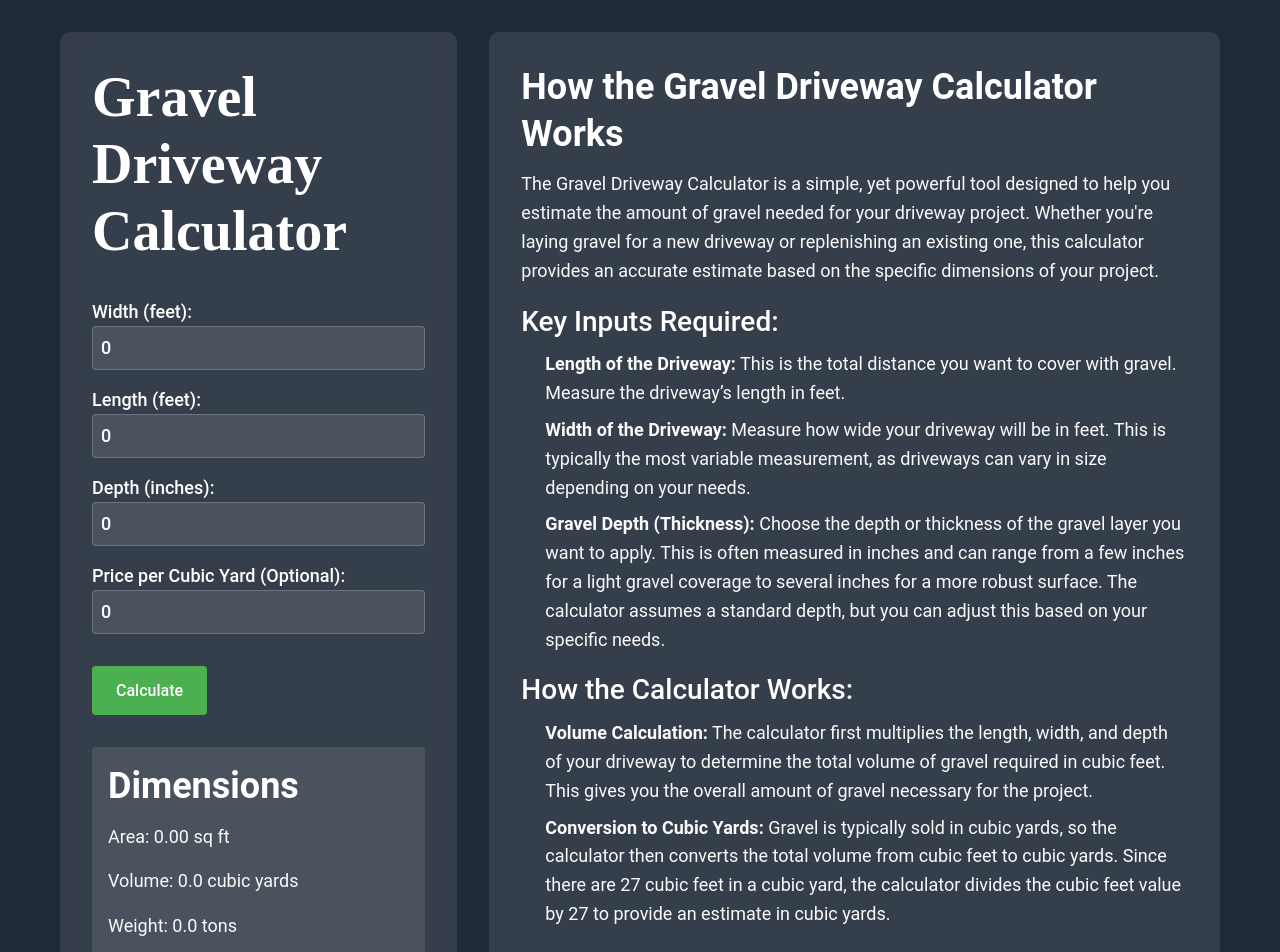
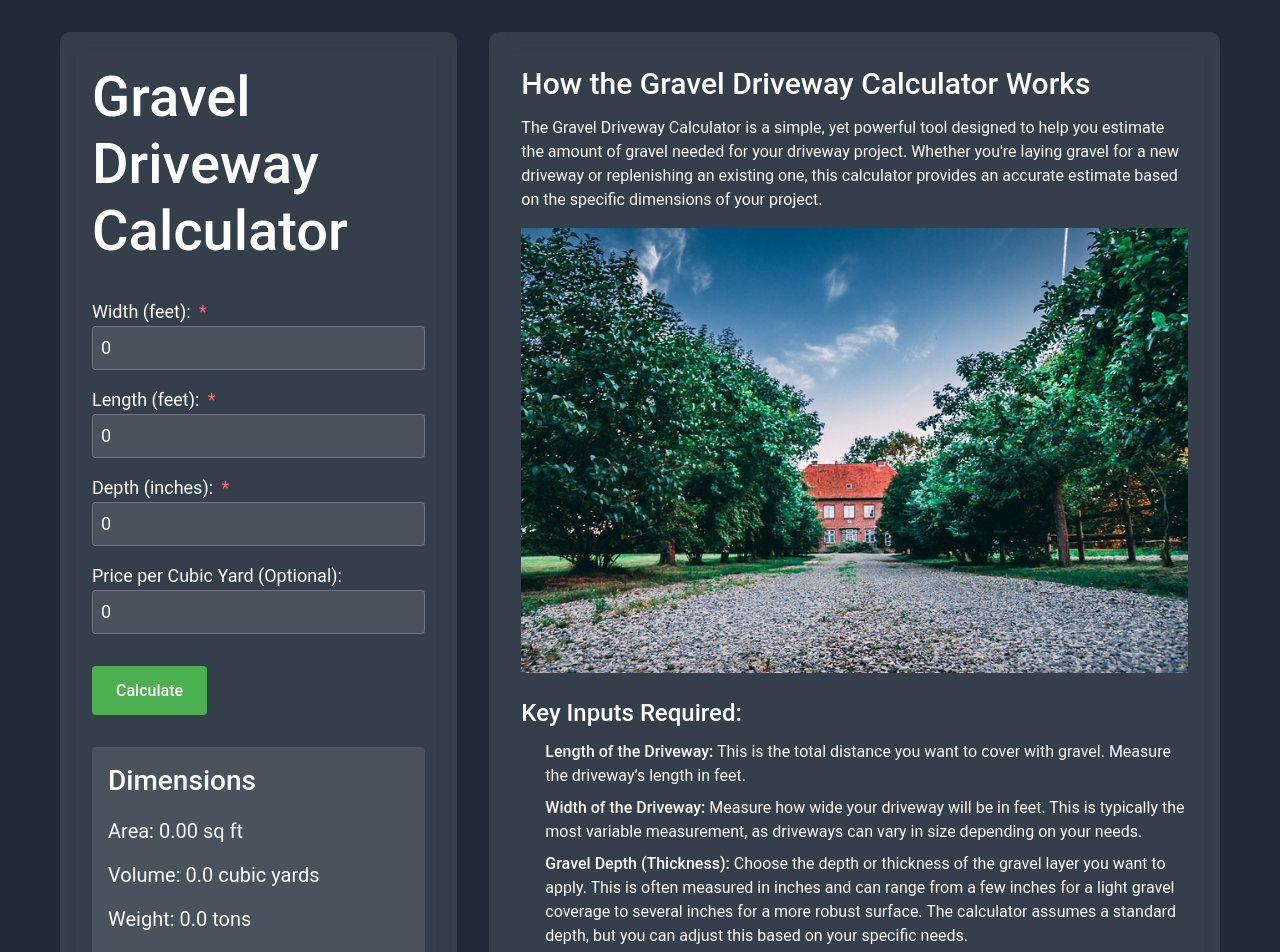
Before and after one commit to mkrizia17/Driveway-Calculator, a Next.js app: page /gravel in a window 1280 px wide. Shown: the top 952 px of the page. Built offline with nearby package versions, Linux system fonts and the light colour scheme.

Commit message:
Gravel 2

```diff
--- a/src/app/gravel/GravelPage.css
+++ b/src/app/gravel/GravelPage.css
@@ -18,6 +18,7 @@ input, button, p, ul, li, h2, h3 {
     background: rgb(31 41 55);  /* This is Tailwind's gray-800 color */
     color: hsl(0 0% 98%);
     padding: 2rem;
+    font-family: 'Roboto', sans-serif;
 }
 
 .content-wrapper {
@@ -42,7 +43,45 @@ input, button, p, ul, li, h2, h3 {
     backdrop-filter: blur(10px);
 }
 
+.info-section h2 {
+    font-family: 'Roboto', sans-serif;
+    font-size: 1.875rem;  /* 30px */
+    font-weight: 500;
+}
+
+.info-section h3 {
+    font-family: 'Roboto', sans-serif;
+    font-size: 1.5rem;    /* 24px */
+    font-weight: 500;
+    margin-top: 1.5rem;
+}
+
+.info-section p {
+    font-family: 'Roboto', sans-serif;
+    font-size: 1rem;      /* 16px */
+    font-weight: 400;
+    line-height: 1.5;
+}
+
+.info-section ul {
+    font-family: 'Roboto', sans-serif;
+    font-size: 1rem;      /* 16px */
+}
+
+.info-section li {
+    font-family: 'Roboto', sans-serif;
+    font-size: 1rem;      /* 16px */
+    font-weight: 400;
+    line-height: 1.5;
+}
+
+.info-section strong {
+    font-weight: 500;
+}
+
 .page-title {
+    font-family: 'Roboto', sans-serif;
+    font-weight: 500;
     color: #ffffff;
     margin-bottom: 2rem;
 }
@@ -55,6 +94,8 @@ input, button, p, ul, li, h2, h3 {
     display: block;
     margin-bottom: 0.5rem;
     color: #ffffff;
+    font-family: 'Roboto', sans-serif;
+    font-weight: 400;
 }
 
 .input-group input {
@@ -75,6 +116,8 @@ input, button, p, ul, li, h2, h3 {
     cursor: pointer;
     font-size: 1rem;
     margin-top: 1rem;
+    font-family: 'Roboto', sans-serif;
+    font-weight: 500;
 }
 
 .calculate-button:hover {
@@ -86,10 +129,13 @@ input, button, p, ul, li, h2, h3 {
     padding: 1rem;
     background: rgba(255, 255, 255, 0.1);
     border-radius: 4px;
+    font-family: 'Roboto', sans-serif;
 }
 
-h2, h3 {
+h2, h3, h4 {
     color: #ffffff;
+    font-family: 'Roboto', sans-serif;
+    font-weight: 500;
 }
 
 ul {
@@ -113,3 +159,61 @@ li {
         flex: 2;
     }
 }
+
+/* Result sections styling */
+.result h2 {
+    font-family: 'Roboto', sans-serif;
+    font-size: 1.75rem;  /* 28px */
+    font-weight: 500;
+    margin-bottom: 1rem;
+}
+
+.result p {
+    font-family: 'Roboto', sans-serif;
+    font-size: 1.25rem;  /* 20px */
+    font-weight: 400;
+    margin-bottom: 0.75rem;
+}
+
+/* Total cost specific styling */
+.total-cost {
+    font-size: 1.75rem;  /* 28px */
+    font-weight: 500;
+}
+
+.warning-text {
+    font-size: 1.25rem;  /* 20px */
+    font-weight: 400;
+    color: #ff6b6b;
+}
+
+/* Formula text can stay slightly smaller */
+.formula-text {
+    font-size: 1.125rem;  /* 18px */
+    font-style: italic;
+    color: hsl(0 0% 70%);
+}
+
+.required {
+    color: #ff6b6b;
+    margin-left: 4px;
+}
+
+/* Remove this if you have it */
+.calculator-section::after {
+    content: none;  /* or just delete this block entirely */
+}
+
+.input-group input::placeholder {
+    color: #666;
+    font-size: 0.9rem;
+}
+
+.input-group input[required]:invalid {
+    border-color: #ff6b6b;
+}
+
+/* Style for the required placeholder */
+.input-group input[required]:invalid::placeholder {
+    color: #ff6b6b;
+}
--- a/src/app/gravel/page.tsx
+++ b/src/app/gravel/page.tsx
@@ -11,17 +11,18 @@ export default function GravelPage() {
     const [totalCost, setTotalCost] = useState<number | null>(null);
     const [volumeInCubicYards, setVolumeInCubicYards] = useState<number | null>(null);
     const [tonsNeeded, setTonsNeeded] = useState<number | null>(null);
+    const [showRequired, setShowRequired] = useState(false);
 
     const calculateGravel = () => {
         if (width <= 0 || length <= 0 || depth <= 0) {
-            alert("Please enter valid positive numbers for all dimensions");
+            setShowRequired(true);
             return;
         }
 
-        // Convert feet to yards for length and width
+        // If all fields are filled, proceed with calculation
+        setShowRequired(false);
         const widthYards = Math.round(width / 3);
         const lengthYards = Math.round(length / 3);
-        // Convert inches to yards for depth
         const depthYards = depth / 36;
 
         // Calculate volume in cubic yards and round to 1 decimal place
@@ -43,20 +44,38 @@ export default function GravelPage() {
                     <h1 className="page-title">Gravel Driveway Calculator</h1>
                     <div className="input-group">
                         <label>
-                            Width (feet):
-                            <input type="number" value={width} onChange={(e) => setWidth(parseFloat(e.target.value))} />
+                            Width (feet): <span className="required">*</span>
+                            <input
+                                type="number"
+                                value={width}
+                                onChange={(e) => setWidth(parseFloat(e.target.value))}
+                                required
+                                placeholder={showRequired && width <= 0 ? "This field is required" : "Please fill in this field"}
+                            />
                         </label>
                     </div>
                     <div className="input-group">
                         <label>
-                            Length (feet):
-                            <input type="number" value={length} onChange={(e) => setLength(parseFloat(e.target.value))} />
+                            Length (feet): <span className="required">*</span>
+                            <input
+                                type="number"
+                                value={length}
+                                onChange={(e) => setLength(parseFloat(e.target.value))}
+                                required
+                                placeholder={showRequired && length <= 0 ? "This field is required" : "Please fill in this field"}
+                            />
                         </label>
                     </div>
                     <div className="input-group">
                         <label>
-                            Depth (inches):
-                            <input type="number" value={depth} onChange={(e) => setDepth(parseFloat(e.target.value))} />
+                            Depth (inches): <span className="required">*</span>
+                            <input
+                                type="number"
+                                value={depth}
+                                onChange={(e) => setDepth(parseFloat(e.target.value))}
+                                required
+                                placeholder={showRequired && depth <= 0 ? "This field is required" : "Please fill in this field"}
+                            />
                         </label>
                     </div>
                     <div className="input-group">
@@ -67,10 +86,9 @@ export default function GravelPage() {
                     </div>
                     <button className="calculate-button" onClick={calculateGravel}>Calculate</button>
 
-                    {/* Detailed Sections */}
                     <div className="result">
                         <h2>Dimensions</h2>
-                        <p>Area: {((length * width) ?? 0).toFixed(2)} sq ft</p>
+                        <p>Area: {(length && width ? length * width : 0).toFixed(2)} sq ft</p>
                         <p>Volume: {(volumeInCubicYards ?? 0).toFixed(1)} cubic yards</p>
                         <p>Weight: {(tonsNeeded ?? 0).toFixed(1)} tons</p>
                     </div>
@@ -79,7 +97,10 @@ export default function GravelPage() {
                         <h2>Cost Breakdown</h2>
                         <p>Price per Cubic Yard: ${(pricePerCubicYard ?? 0).toFixed(2)}</p>
                         <p>Price per Cubic Foot: ${((pricePerCubicYard ?? 0) / 27).toFixed(2)}</p>
-                        <p>Price per Square Foot: ${((totalCost ?? 0) / (length * width)).toFixed(2)}</p>
+                        <p>Price per Square Foot: ${(length && width && (length * width) !== 0) ?
+                            ((totalCost ?? 0) / (length * width)).toFixed(2) :
+                            (0).toFixed(2)}
+                        </p>
                     </div>
 
                     <div className="result">
@@ -87,18 +108,24 @@ export default function GravelPage() {
                         {(!pricePerCubicYard || pricePerCubicYard <= 0) ? (
                             <p className="warning-text">Please enter Price per Cubic Yard to calculate total cost</p>
                         ) : (
-                            <>
-                                <h4 className="total-cost">${(totalCost ?? 0).toFixed(2)}</h4>
-
-                            </>
+                            <h4 className="total-cost">${(totalCost ?? 0).toFixed(2)}</h4>
                         )}
                     </div>
                 </div>
                 <div className="info-section">
                     <h2>How the Gravel Driveway Calculator Works</h2>
+
                     <p>
                         The Gravel Driveway Calculator is a simple, yet powerful tool designed to help you estimate the amount of gravel needed for your driveway project. Whether you're laying gravel for a new driveway or replenishing an existing one, this calculator provides an accurate estimate based on the specific dimensions of your project.
                     </p>
+
+                    <div className="info-image-container">
+                        <img
+                            src="/images/gravel.jpg"
+                            alt="Gravel driveway leading to a red brick house surrounded by trees"
+                            className="info-image"
+                        />
+                    </div>
                     <h3>Key Inputs Required:</h3>
                     <ul>
                         <li><strong>Length of the Driveway:</strong> This is the total distance you want to cover with gravel. Measure the driveway’s length in feet.</li>
@@ -109,11 +136,6 @@ export default function GravelPage() {
                     <ul>
                         <li><strong>Volume Calculation:</strong> The calculator first multiplies the length, width, and depth of your driveway to determine the total volume of gravel required in cubic feet. This gives you the overall amount of gravel necessary for the project.</li>
                         <li><strong>Conversion to Cubic Yards:</strong> Gravel is typically sold in cubic yards, so the calculator then converts the total volume from cubic feet to cubic yards. Since there are 27 cubic feet in a cubic yard, the calculator divides the cubic feet value by 27 to provide an estimate in cubic yards.</li>
-                    </ul>
-                    <h3>Additional Features:</h3>
-                    <ul>
-                        <li><strong>Weight Estimate:</strong> In some cases, the calculator may also provide an estimate of the weight of the gravel needed. This can help you determine how much gravel to order from suppliers, as gravel is often sold by weight.</li>
-                        <li><strong>Adjustable Gravel Depth:</strong> You can adjust the depth of the gravel depending on how thick you want the layer to be. Typically, a 3-inch depth is common for a gravel driveway, but this can vary depending on traffic and the type of gravel you choose.</li>
                     </ul>
                     <h3>Why Use the Gravel Calculator?</h3>
                     <ul>
```
